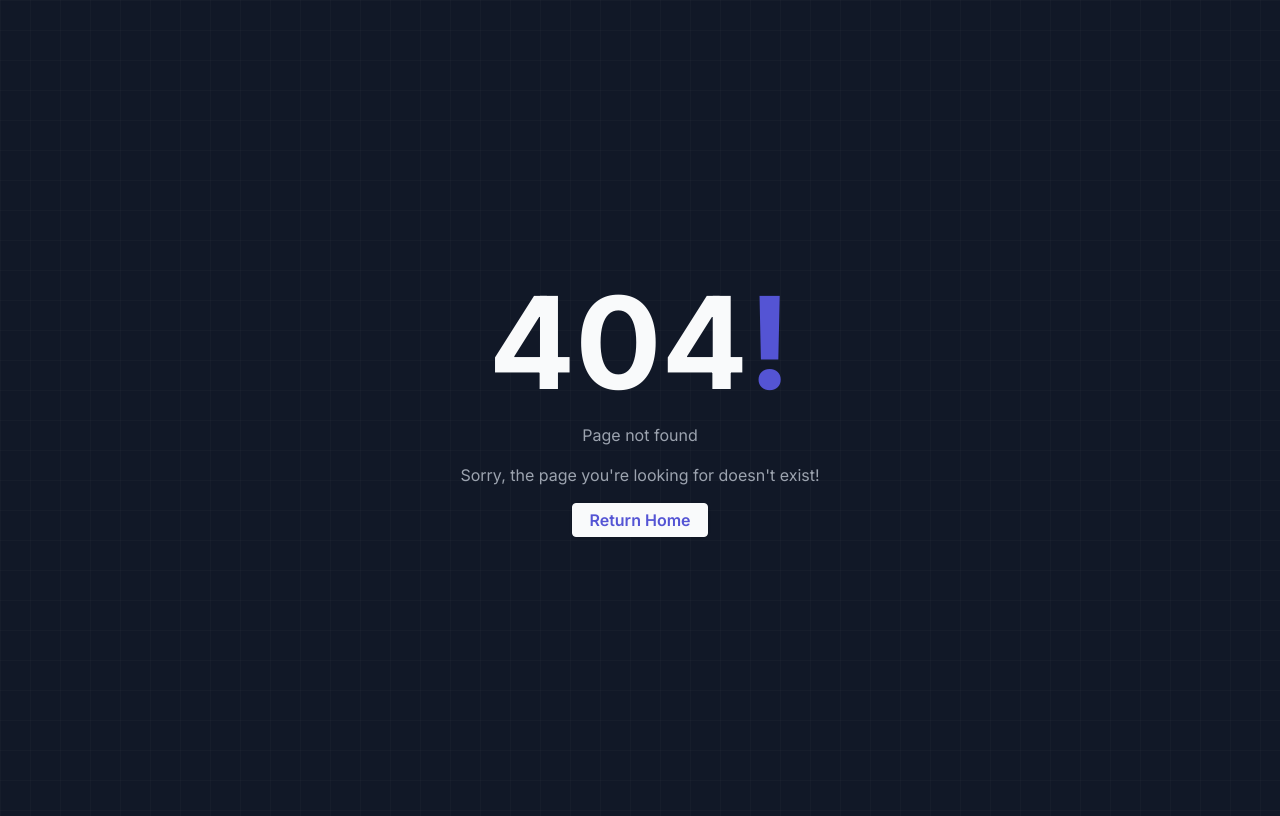
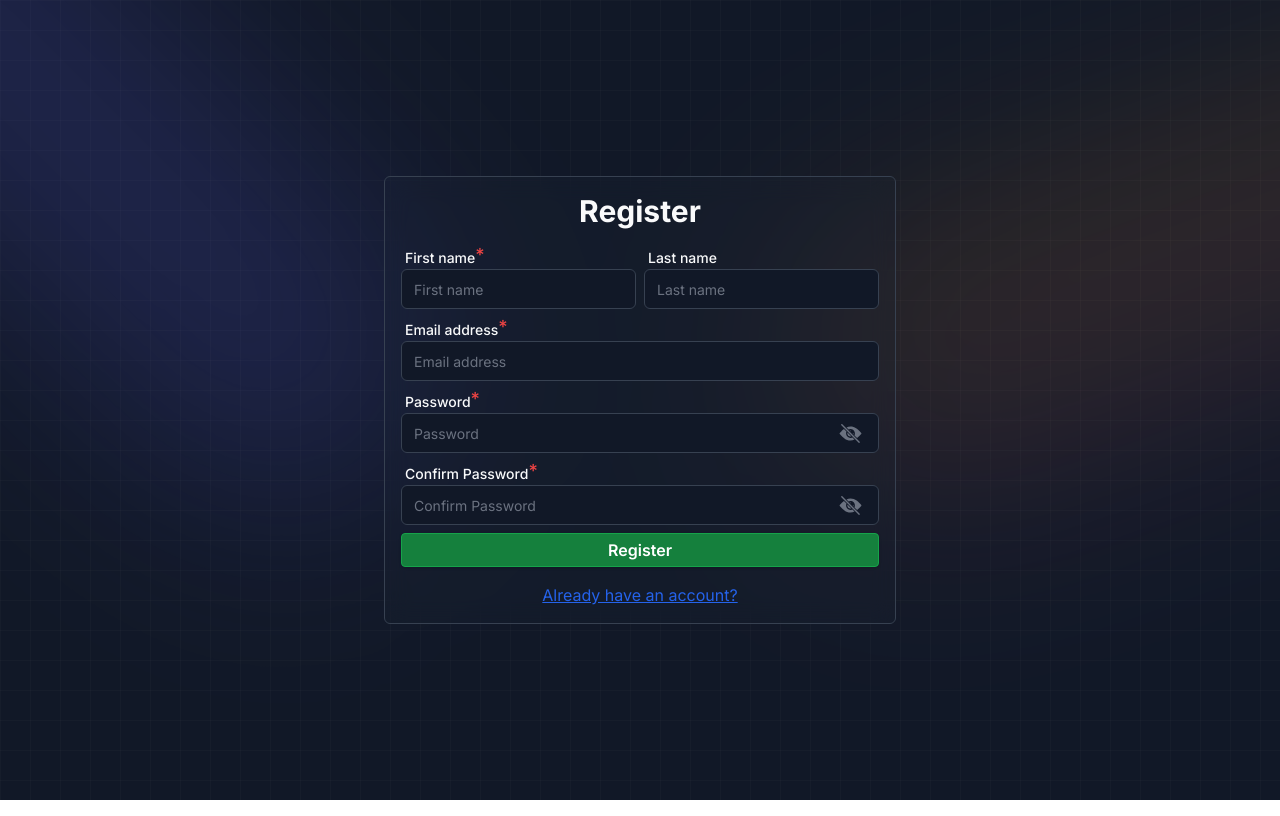
Before and after one commit to saiful7778/auth, a Next.js app: page /authentication/register in a window 1280 px wide. Before the commit this address had no page. Built offline with nearby package versions, Linux system fonts and the light colour scheme.

Commit message:
Add: register form

```diff
--- a/src/app/authentication/layout.jsx
+++ b/src/app/authentication/layout.jsx
@@ -1,11 +1,11 @@
 export default function AuthenticationLayout({ children }) {
   return (
     <div className="flex h-[calc(100vh-1rem)] w-full items-center justify-center overflow-hidden">
-      <div className="bg-blue-blob absolute -left-96 top-0 z-0 h-[300px] w-[900px] rotate-45 rounded-full blur-[100px] filter"></div>
-      <div className="relative z-[1] w-full max-w-lg rounded-md border border-gray-700 bg-gray-800/20 p-4 backdrop-blur-sm">
+      <div className="absolute -left-96 top-0 z-0 h-[300px] w-[900px] rotate-45 rounded-full bg-blue-blob blur-[100px] filter"></div>
+      <div className="relative z-[1] w-full max-w-lg rounded-md border border-gray-700 bg-gray-800/20 p-4 backdrop-blur-md">
         {children}
       </div>
-      <div className="bg-red-blob absolute -right-96 top-28 z-0 h-[300px] w-[900px] -rotate-[20deg] rounded-full blur-[100px] filter"></div>
+      <div className="absolute -right-96 top-28 z-0 h-[300px] w-[900px] -rotate-[20deg] rounded-full bg-red-blob blur-[100px] filter"></div>
     </div>
   );
 }
--- /dev/null
+++ b/src/app/authentication/register/RegisterForm.jsx
@@ -0,0 +1,82 @@
+"use client";
+import { useState } from "react";
+import { Form, Formik } from "formik";
+import { registerSchema } from "@/lib/schemas/authentication";
+import Input from "@/components/formik/Input";
+import Password from "@/components/formik/Password";
+import Button from "@/components/utilities/Button";
+
+const RegisterForm = () => {
+  const [spinner, setSpinner] = useState(false);
+
+  const initialValues = {
+    firstName: "",
+    lastName: "",
+    email: "",
+    password: "",
+    confirmPassword: "",
+  };
+
+  const handleSubmit = async (e) => {
+    setSpinner(true);
+    console.log(e);
+  };
+
+  return (
+    <Formik
+      initialValues={initialValues}
+      validationSchema={registerSchema}
+      onSubmit={handleSubmit}
+    >
+      <Form className="my-4 space-y-2">
+        <div className="flex items-start justify-between gap-2">
+          <Input
+            type="text"
+            label="First name"
+            name="firstName"
+            placeholder="First name"
+            disabled={spinner}
+            required
+          />
+          <Input
+            type="text"
+            label="Last name"
+            name="lastName"
+            placeholder="Last name"
+            disabled={spinner}
+          />
+        </div>
+        <Input
+          type="email"
+          label="Email address"
+          name="email"
+          placeholder="Email address"
+          disabled={spinner}
+          required
+        />
+        <Password
+          name="password"
+          placeholder="Password"
+          label="Password"
+          disabled={spinner}
+        />
+        <Password
+          name="confirmPassword"
+          placeholder="Confirm Password"
+          label="Confirm Password"
+          disabled={spinner}
+        />
+        <Button
+          type="submit"
+          className="w-full"
+          variant="confirm"
+          disabled={spinner}
+        >
+          {spinner ? <span>Submating....</span> : <span>Register</span>}
+        </Button>
+      </Form>
+    </Formik>
+  );
+};
+
+export default RegisterForm;
--- /dev/null
+++ b/src/app/authentication/register/page.jsx
@@ -0,0 +1,23 @@
+import Link from "next/link";
+import RegisterForm from "./RegisterForm";
+
+export const metadata = {
+  title: "Register - authentication",
+  description: "This is user register page.",
+};
+
+const RegisterPage = () => {
+  return (
+    <div>
+      <h2 className="text-center text-3xl font-bold">Register</h2>
+      <RegisterForm />
+      <p className="text-center">
+        <Link className="link" href="/authentication/login">
+          Already have an account?
+        </Link>
+      </p>
+    </div>
+  );
+};
+
+export default RegisterPage;
--- /dev/null
+++ b/src/lib/schemas/authentication.js
@@ -0,0 +1,19 @@
+import * as yup from "yup";
+
+export const registerSchema = yup.object().shape({
+  firstName: yup.string().required("First name is required"),
+  lastName: yup.string(),
+  email: yup.string().email("Email is not valid").required("Email is required"),
+  password: yup
+    .string()
+    .min(5, "Password minimum 6 characters")
+    .matches(/^(?=.*\d)(?=.*[!@#$%^&*])(?=.*[a-z])(?=.*[A-Z]).{6,}$/, {
+      message:
+        "Password must required: Capital letter and a Special character.",
+    })
+    .required("Password is required"),
+  confirmPassword: yup
+    .string()
+    .oneOf([yup.ref("password"), null], "Password must match")
+    .required("Confirm password is required"),
+});
```
